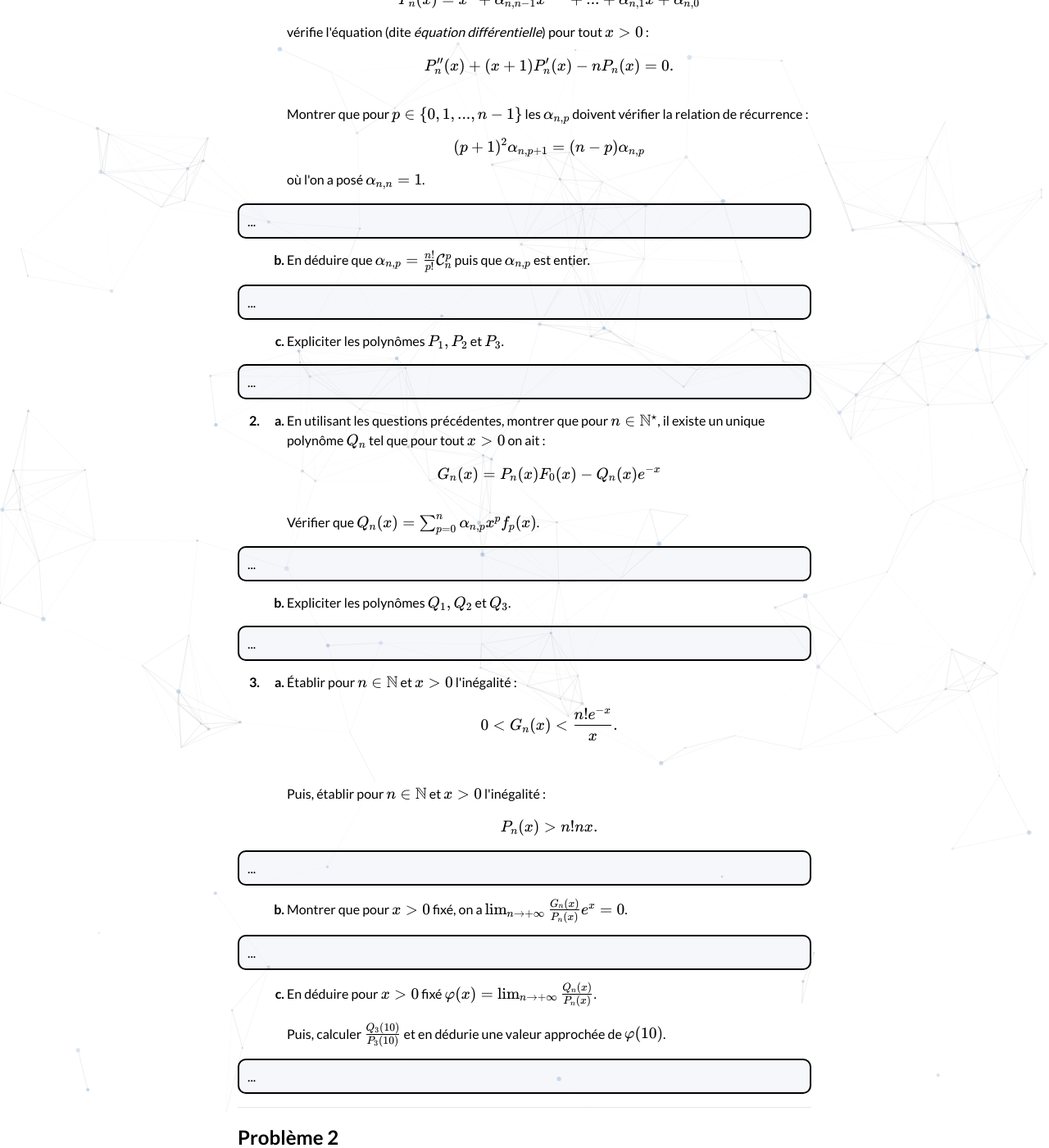
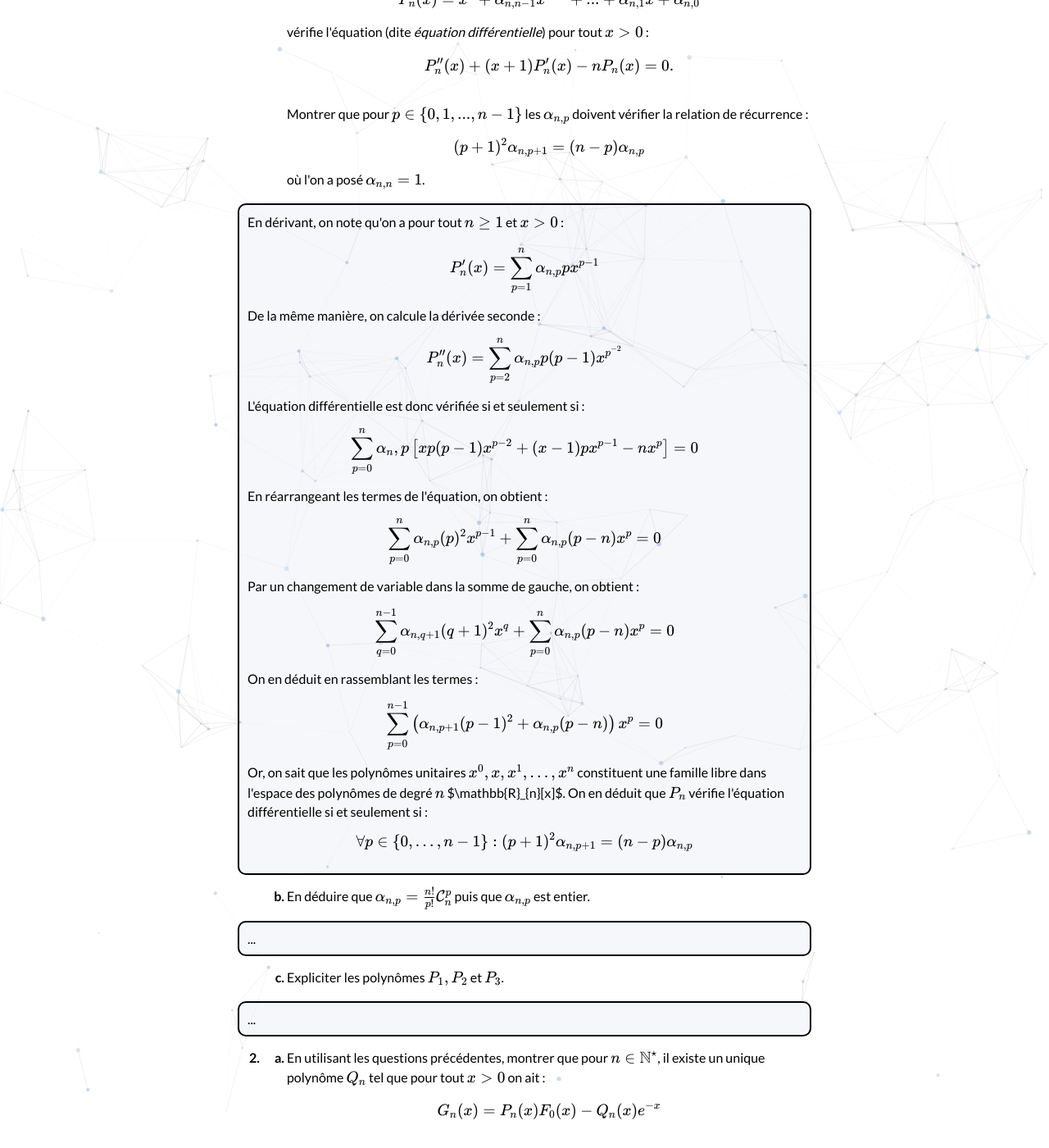
Before and after one commit to bglbrt/bglbrt.github.io, a Jekyll site: the page built from fr/corrections/administrateur_externe_1993.md, in a window 1280 px wide and 1400 px high, scrolled down 7712 px. Shown: the whole window at 82% size. Built offline with Jekyll 4.4.1, drawn with Linux system fonts in a browser that asks for light colours; nearby versions of some CDN libraries.

Commit message:
Refactor mathematical expressions and fix formatting in administrateur_externe_1993.md

```diff
--- a/fr/corrections/administrateur_externe_1993.md
+++ b/fr/corrections/administrateur_externe_1993.md
@@ -393,7 +393,34 @@ Dans tout le problème \( x \) désigne un réel <i>strictement positif</i>, et
                 $$
                 où l'on a posé \( \alpha_{n, n} = 1 \).
                 <p style="border: solid 2px; border-radius: 10px; background-color:rgba(152, 180, 212, .1); padding-right: 10px; padding-left: 10px; padding-top: 10px; padding-bottom: 10px; margin: 15px 0 15px -60px;">
-                    ...
+                    En dérivant, on note qu'on a pour tout \(n \geq 1 \) et \( x > 0 \) :
+                    $$
+                    P_{n}'(x) = \sum_{p=1}^{n} \alpha_{n, p} p x^{p-1}
+                    $$
+                    De la même manière, on calcule la dérivée seconde :
+                    $$
+                    P_{n}^{\prime\prime}(x) = \sum_{p=2}^{n} \alpha_{n, p} p (p-1) x^{p^{-2}}
+                    $$
+                    L'équation différentielle est donc vérifiée si et seulement si :
+                    $$
+                    \sum_{p=0}^{n} \alpha_{n}, p \left[x p(p-1) x^{p-2}+(x-1) p x^{p-1}-n x^{p}\right] = 0
+                    $$
+                    En réarrangeant les termes de l'équation, on obtient :
+                    $$
+                    \sum_{p=0}^{n} \alpha_{n, p}(p)^{2} x^{p-1} + \sum_{p=0}^{n} \alpha_{n, p}(p-n) x^{p}=0
+                    $$
+                    Par un changement de variable dans la somme de gauche, on obtient :
+                    $$
+                    \sum_{q=0}^{n-1} \alpha_{n, q+1}(q+1)^{2} x^{q} + \sum_{p=0}^{n} \alpha_{n, p}(p-n) x^{p}=0
+                    $$
+                    On en déduit en rassemblant les termes :
+                    $$
+                    \sum_{p=0}^{n-1} \left( \alpha_{n, p+1}(p-1)^{2} + \alpha_{n, p}(p-n) \right) x^{p} = 0
+                    $$
+                    Or, on sait que les polynômes unitaires \( x^{0}, x, x^{1}, \ldots, x^{n} \) constituent une famille libre dans l'espace des polynômes de degré \( n \) $\mathbb{R}_{n}[x]$. On en déduit que \(P_n\) vérifie l'équation différentielle si et seulement si :
+                    $$
+                    \forall p \in \{0, \ldots, n-1 \} : (p+1)^{2} \alpha_{n, p+1} = (n-p) \alpha_{n, p}
+                    $$
                 </p>
             </li>
             <li>
```
